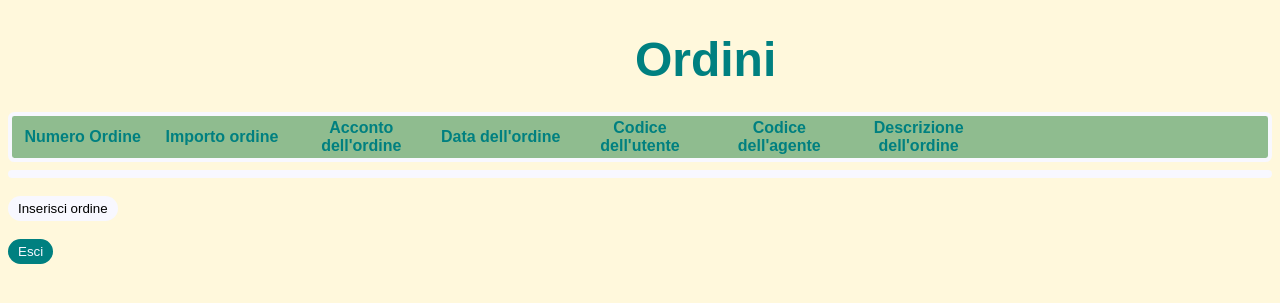
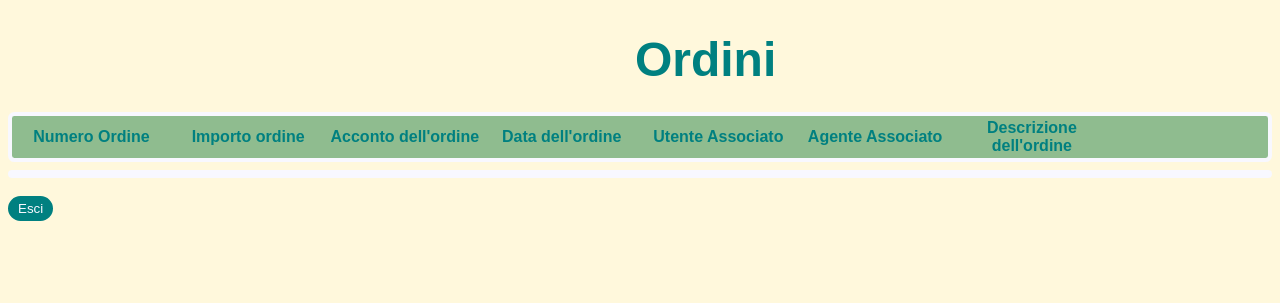
Before and after one commit to PaoloGraziani/webAppFlask, a Flask app: page /deleteOrder in a window 1280 px wide. Shown: the top 303 px of the page. Run offline with Flask 2, Linux system fonts and the light colour scheme; the visitor is signed in with stand-in values (Sample User, id 1); data that the repository does not hold is empty; some libraries are stand-ins or nearby versions.

Commit message:
Modifiche varie

```diff
--- a/app.py
+++ b/app.py
@@ -13,7 +13,7 @@ def orders():
         orders = select_orders()
         return jsonify(orders)
     else:
-        return render_template('index.html', error=None)
+        return render_template('login.html', error=None)
 
 
 @app.route('/api/orders/agent/', methods=['GET'])
@@ -35,7 +35,7 @@ def sort_order(param):
                                                  '-cust_code', '-agent_code', '-ord_description']:
         return sort_orders(param)
     else:
-        return render_template("index.html")
+        return render_template("login.html")
 
 
 @app.route('/api/orders/dataorder', methods=['GET'])
@@ -46,7 +46,7 @@ def data_ord():
 
 @app.route('/')
 def index():
-    return render_template('index.html', error=None)
+    return render_template('login.html', error=None)
 
 
 @app.route('/login', methods=['POST', 'GET'])
@@ -67,7 +67,7 @@ def submit():
             return render_template('ordersCustomer.html',username=username)
     else:
         error = 'Yes'
-        return render_template("index.html", error=error)
+        return render_template("login.html", error=error)
 
 
 @app.route('/insertOrder', methods=['POST'])
@@ -106,7 +106,7 @@ def update():
 
 @app.route('/logout')
 def logout():
-    return render_template("index.html")
+    return render_template("login.html")
 
 
 @app.route('/insert', methods=['POST'])
--- a/templates/modify_order.html
+++ b/templates/modify_order.html
@@ -1,7 +1,8 @@
 <!DOCTYPE html>
 <html lang="en">
 <head>
-    <meta charset="UTF-8">
+    <meta name="viewport" content="width=device-width, initial-scale=1.0">
+    <link rel="stylesheet" type="text/css" href="static/order.css">
 </head>
 
 <body>
--- a/templates/orderAgent.html
+++ b/templates/orderAgent.html
@@ -23,7 +23,7 @@
         <th>Importo ordine</th>
         <th>Acconto dell'ordine</th>
         <th>Data dell'ordine</th>
-        <th>Codice dell'utente</th>
+        <th>Utente Associato</th>
         <th>Descrizione dell'ordine</th>
         <th></th>
         <th></th>
@@ -34,6 +34,10 @@
 
 </table>
 
+<form action="insertOrder" method="POST">
+    <br>
+    <input class="modLink" type="submit" value="Inserisci ordine"/>
+</form>
 
 <!-- Bottone di Logout -->
 <form action="logout">
--- a/templates/ordersAgeMan.html
+++ b/templates/ordersAgeMan.html
@@ -23,10 +23,9 @@
             <th>Importo ordine</th>
             <th>Acconto dell'ordine</th>
             <th>Data dell'ordine</th>
-            <th>Codice dell'utente</th>
-            <th>Codice dell'agente</th>
+            <th>Utente Associato</th>
+            <th>Agente Associato</th>
             <th>Descrizione dell'ordine</th>
-            <th></th>
             <th></th>
         </tr>
         </thead>
@@ -34,10 +33,7 @@
         <table id="datiTab">
         <tbody id="tab_orders"></tbody>
         </table>
-        <form action="insertOrder" method="POST">
-            <br>
-            <input class="modLink" type="submit" value="Inserisci ordine"/>
-        </form>
+
         <form action="logout">
             <br>
             <input id="modLogout" type="submit" value="Esci"/>
@@ -73,7 +69,6 @@
                         '</div></details></td>';
                     event_data += '<td>'+value.Description+'</td>';
                     event_data += '<td><a class="modLink" href="/changeOrder?ordNum='+value.num_ord+'"> Modifica </a></td>'
-                    event_data += '<td><a class="modLink" href="/deleteOrder?ordNum='+value.num_ord+'"> Elimina </a></td>'
                     event_data += '</tr>';
                 });
                 $("#datiTab").append(event_data);
--- a/templates/ordersCustomer.html
+++ b/templates/ordersCustomer.html
@@ -3,7 +3,7 @@
 <html xmlns:th="http://www.w3.org/1999/xhtml">
 <head>
     <meta charset="UTF-8">
-    <meta name="viewport" content="width=device-width, initial-scale=1.0">
+    <meta name="viewport" content="width=device-width,height=device-height,minimum-scale=1.0, maximum-scale=1.0,initial-scale=1.0,user-scalable=no">
     <title>Lista ordini</title>
     <!-- File CSS -->
     <link rel="stylesheet" type="text/css" href="static/listOrders.css">
@@ -21,7 +21,7 @@
             <th aria-describedby="col2">Importo ordine</th>
             <th aria-describedby="col3">Acconto dell'ordine</th>
             <th aria-describedby="col4">Data dell'ordine</th>
-            <th aria-describedby="col5">Codice dell'agente</th>
+            <th aria-describedby="col5">Agente Associato</th>
             <th aria-describedby="col6">Descrizione dell'ordine</th>
         </tr>
         </thead>
@@ -64,7 +64,7 @@
                 event_data += '<td>' + value.advance_ord + '</td>';
                 event_data += '<td>' + value.ordDate + '</td>';
                 event_data += '<td><details><summary>' + value.Agent_code.agent_name + '</summary>' +
-                    '<div>' + 'id: ' + value.Agent_code.id + '<br>working area: ' + value.Agent_code.working_area + '<br>commission: ' +
+                    '<div>' + 'id: ' + value.Agent_code.agent_code + '<br>working area: ' + value.Agent_code.working_area + '<br>commission: ' +
                     value.Agent_code.commission + '<br>telephone number: ' + value.Agent_code.phone_no + '<br>country: ' + value.Agent_code.country +
                     '</div></details></td>';
                 event_data += '<td>' + value.Description + '</td>';
```
Also changed, not shown: templates/login.html (renamed from templates/index.html).
